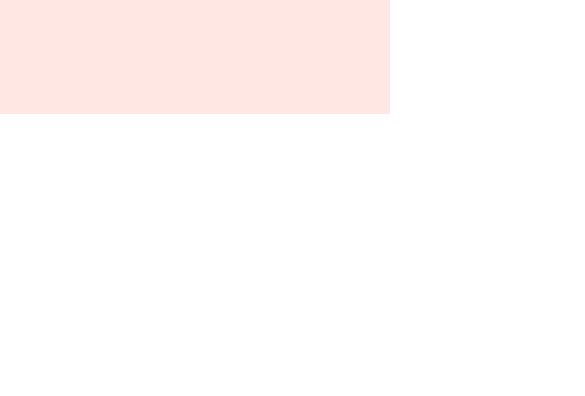
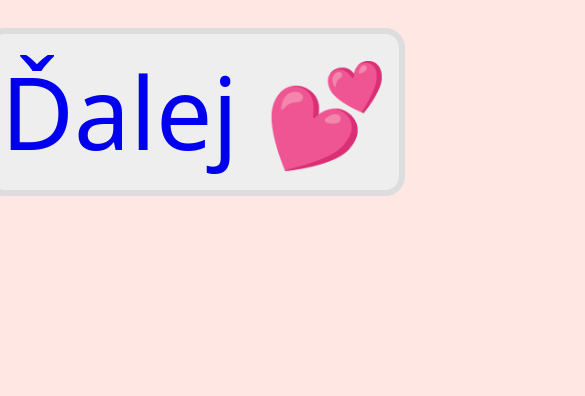
Before and after one commit to PepoUseer/PepoUseer.github.io, a plain HTML site: page index.html in a window 390 px wide. Shown: the part 730-1126 px from the top of the page, 585 px wide, since content can reach past the window. Before the commit the page ends 844 px from the top, so only its background shows below. Drawn offline with Linux system fonts and the light colour scheme.

Commit message:
Update style.css

```diff
--- a/style.css
+++ b/style.css
@@ -247,3 +247,12 @@ h6 {
 .nie span {
     color: red;
 }
+
+@media screen and (max-width: 800px) {
+    .container {
+       scale: 200%;
+    }
+    .laska a, .nie a, .odpustis a, .dalej {
+        font-size: 50px;
+    }
+}
```
